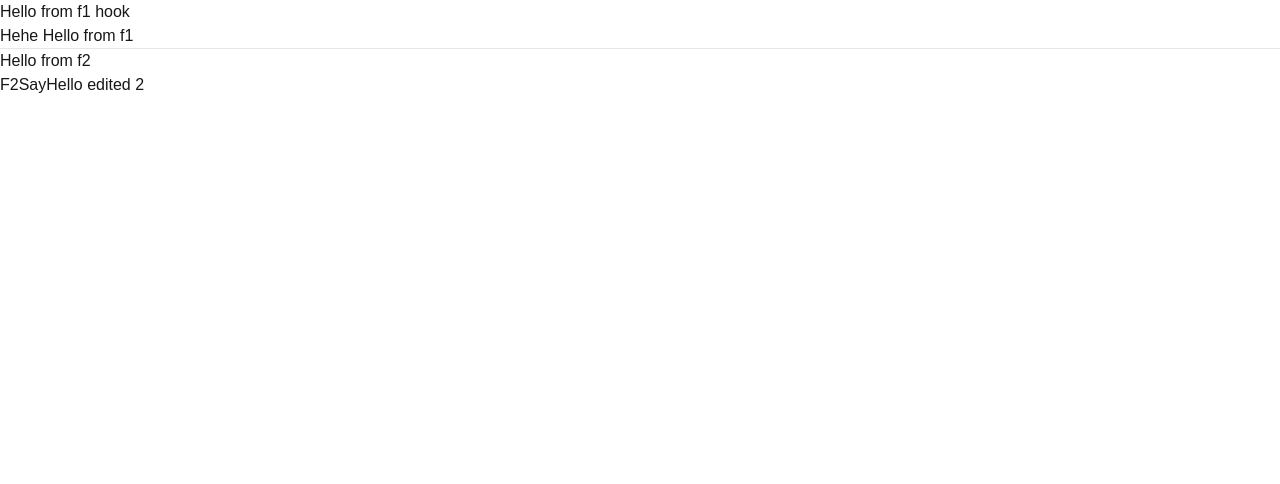
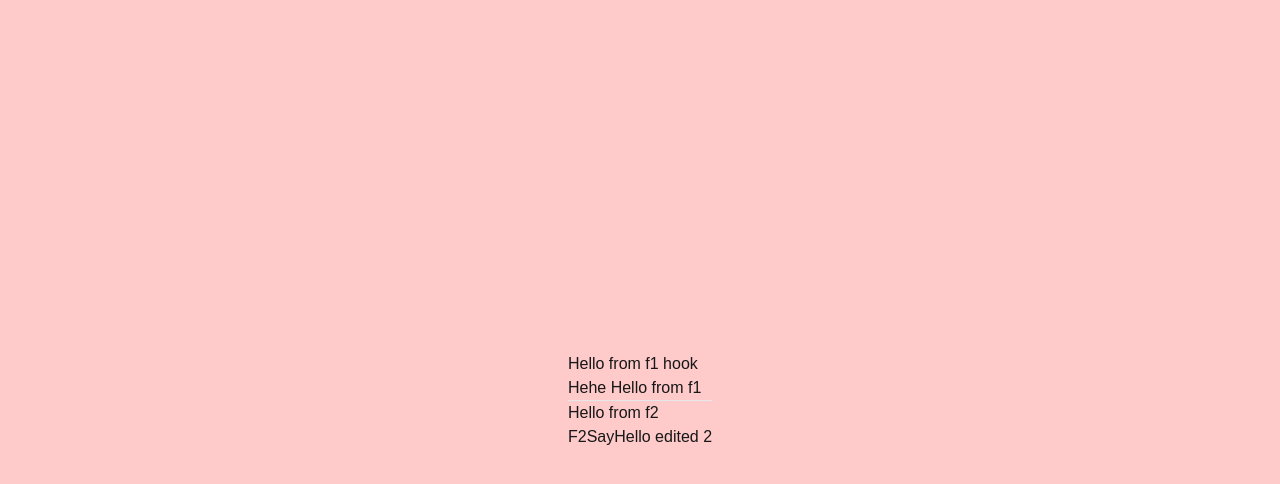
Before and after one commit to teq-hungpham/test, a Next.js app: page / in a window 1280 px wide. Shown: the top 484 px of the page. Built offline with nearby package versions, Linux system fonts and the light colour scheme.

Commit message:
update base

```diff
--- a/src/pages/index.tsx
+++ b/src/pages/index.tsx
@@ -6,12 +6,17 @@ export default function Home() {
 	const { data } = useF2();
 
 	return (
-		<>
-			<h2>{state}</h2>
-			<SayHelloComponent />
-			<hr />
-			<h2>{data}</h2>
-			<F2SayHello />
-		</>
+		<div
+			className=" bg-red-200 w-screen h-screen flex justify-center items-center"
+			children={
+				<div>
+					<h2>{state}</h2>
+					<SayHelloComponent />
+					<hr />
+					<h2>{data}</h2>
+					<F2SayHello />
+				</div>
+			}
+		/>
 	);
 }
```
